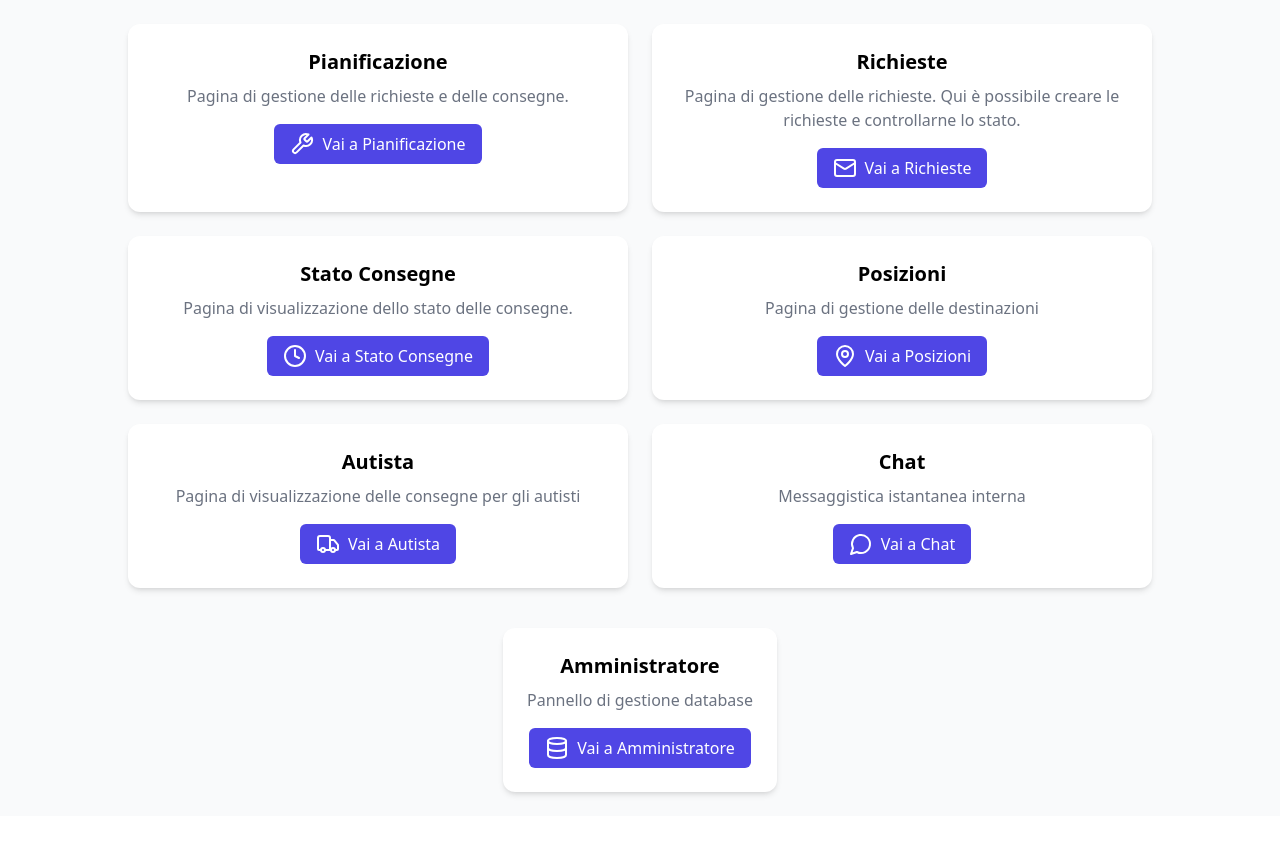
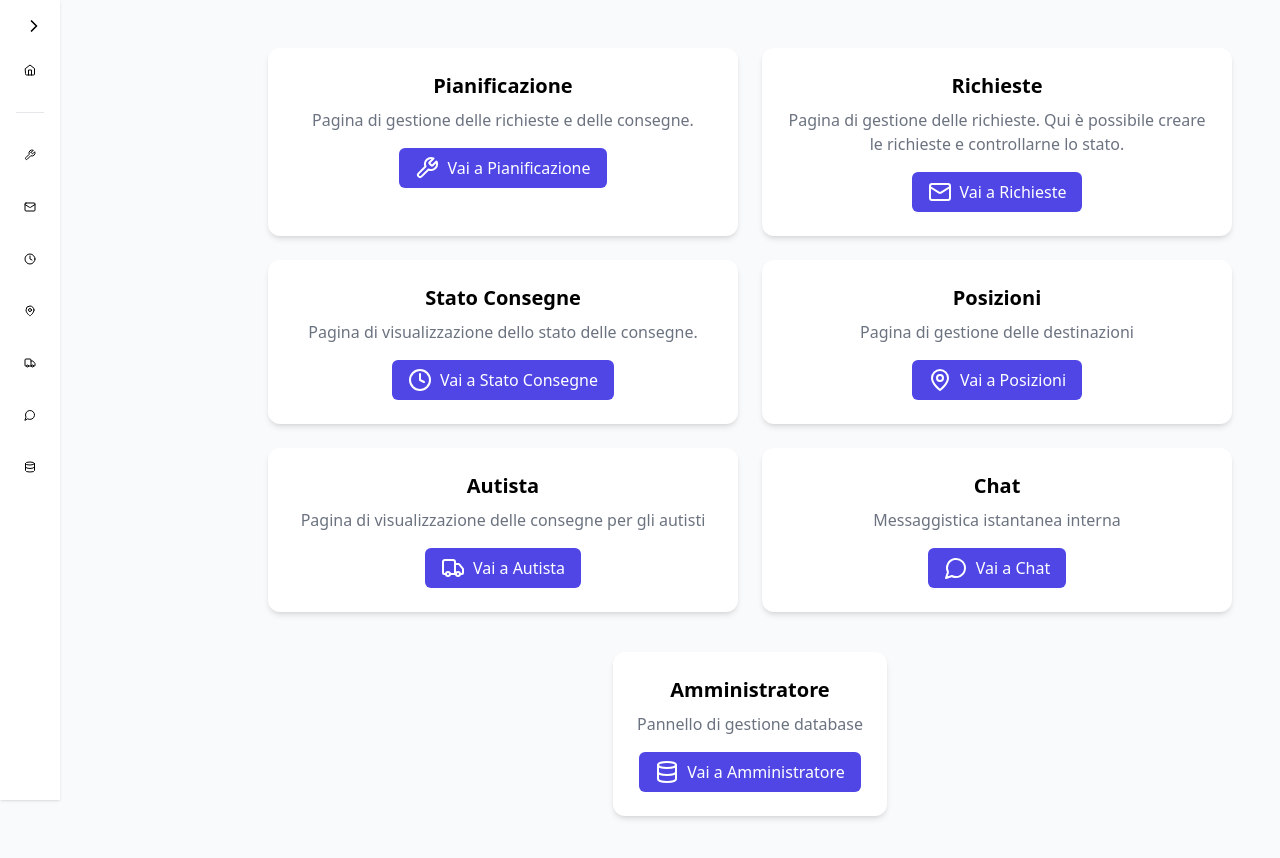
Before and after one commit to loredavid/consegne, a React (Vite) app: page / in a window 1280 px wide. Shown: the top 858 px of the page. Before the commit the page ends 816 px from the top, so only its background shows below. Built offline with nearby package versions, Linux system fonts and the light colour scheme; the HTML template or start-up script is replaced by a standard one.

Commit message:
New version

```diff
--- a/src/App.jsx
+++ b/src/App.jsx
@@ -1,4 +1,5 @@
 import { BrowserRouter as Router, Routes, Route } from "react-router-dom";
+import Layout from "./components/Layout";
 import Home from "./pages/Home";
 import Pianificazione from "./pages/Pianificazione";
 import Richieste from "./pages/Richieste";
@@ -11,6 +12,7 @@ import Admin from "./pages/Admin";
 function App() {
   return (
     <Router>
+      <Layout>
         <Routes>
           <Route path="/" element={<Home />} />
           <Route path="/pianificazione" element={<Pianificazione />} />
@@ -21,6 +23,7 @@ function App() {
           <Route path="/chat" element={<Chat />} />
           <Route path="/admin" element={<Admin />} />
         </Routes>
+      </Layout>
     </Router>
   );
 }
--- /dev/null
+++ b/src/components/Layout.jsx
@@ -0,0 +1,12 @@
+import Sidebar from "./Sidebar";
+
+export default function Layout({ children }) {
+  return (
+    <div className="min-h-screen flex bg-gray-50">
+      <Sidebar />
+      <main className="flex-1 p-6 ml-[220px] transition-all duration-300">
+        {children}
+      </main>
+    </div>
+  );
+}
--- /dev/null
+++ b/src/components/Sidebar.jsx
@@ -0,0 +1,49 @@
+import { useState } from "react";
+import { Link } from "react-router-dom";
+import { Home as HomeIcon, Wrench, Mail, Clock, MapPin, Truck, MessageCircle, Database, ChevronLeft, ChevronRight } from "lucide-react";
+
+const menuItems = [
+  { to: "/pianificazione", label: "Pianificazione", icon: <Wrench size={20} /> },
+  { to: "/richieste", label: "Richieste", icon: <Mail size={20} /> },
+  { to: "/stato-consegne", label: "Stato Consegne", icon: <Clock size={20} /> },
+  { to: "/posizioni", label: "Posizioni", icon: <MapPin size={20} /> },
+  { to: "/autista", label: "Autista", icon: <Truck size={20} /> },
+  { to: "/chat", label: "Chat", icon: <MessageCircle size={20} /> },
+  { to: "/admin", label: "Amministratore", icon: <Database size={20} /> },
+];
+
+export default function Sidebar() {
+  const [collapsed, setCollapsed] = useState(true); // Sidebar collassata di default
+
+  return (
+    <aside className={`fixed inset-y-0 left-0 bg-white shadow p-4 transition-all duration-300 ${collapsed ? "min-w-[60px] w-[60px]" : "min-w-[220px] w-[220px]"}`}>
+      <button
+        className="mb-4 flex items-center justify-end w-full"
+        onClick={() => setCollapsed(!collapsed)}
+        aria-label={collapsed ? "Espandi sidebar" : "Collassa sidebar"}
+      >
+        {collapsed ? <ChevronRight size={20} /> : <ChevronLeft size={20} />}
+      </button>
+      <nav className="flex flex-col gap-4">
+        <Link
+          to="/"
+          className={`flex items-center gap-2 p-2 rounded hover:bg-gray-100 font-semibold transition-all duration-200 ${collapsed ? "justify-center" : ""}`}
+        >
+          <HomeIcon size={20} />
+          {!collapsed && <span>Home</span>}
+        </Link>
+        <hr className="my-2" />
+        {menuItems.map(item => (
+          <Link
+            key={item.to}
+            to={item.to}
+            className={`flex items-center gap-2 p-2 rounded hover:bg-gray-100 transition-all duration-200 ${collapsed ? "justify-center" : ""}`}
+          >
+            {item.icon}
+            {!collapsed && <span>{item.label}</span>}
+          </Link>
+        ))}
+      </nav>
+    </aside>
+  );
+}
--- a/src/pages/Home.jsx
+++ b/src/pages/Home.jsx
@@ -3,7 +3,7 @@ import HomeCard from "../components/HomeCard";
 
 export default function Home() {
   return (
-    <div className="min-h-screen p-6 bg-gray-50">
+    <main className="flex-1 p-6">
       <div className="grid md:grid-cols-2 gap-6 max-w-5xl mx-auto">
         <HomeCard title="Pianificazione" desc="Pagina di gestione delle richieste e delle consegne." to="/pianificazione" icon={<Wrench />} />
         <HomeCard title="Richieste" desc="Pagina di gestione delle richieste. Qui è possibile creare le richieste e controllarne lo stato." to="/richieste" icon={<Mail />} />
@@ -15,6 +15,6 @@ export default function Home() {
       <div className="mt-10 flex justify-center">
         <HomeCard title="Amministratore" desc="Pannello di gestione database" to="/admin" icon={<Database />} />
       </div>
-    </div>
+    </main>
   );
 }
```
Also changed, not shown: 1 other file (tests, documents, lock files or other folders). Lines whose indentation alone changed are shown as unchanged.
